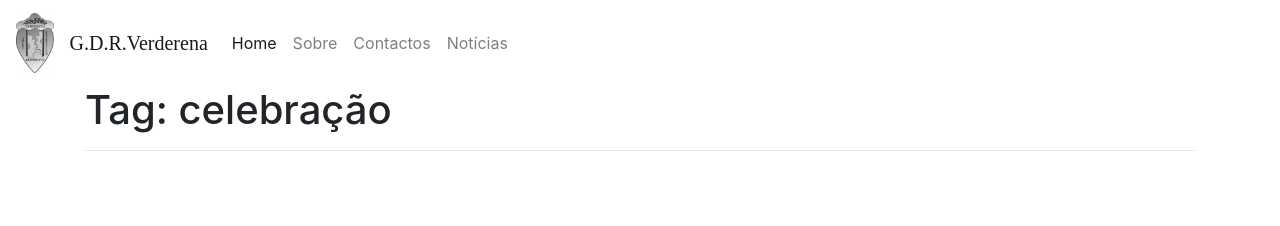
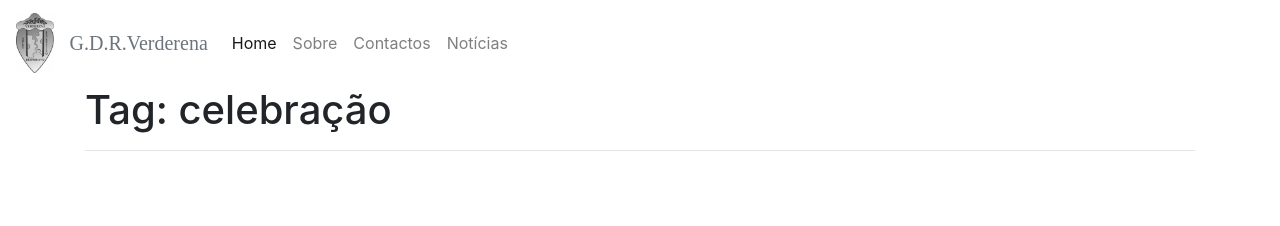
Before and after one commit to GDR-Verderena/gdr-verderena.github.io, a Jekyll site: the page built from tag/celebração.md, in a window 1280 px wide. Shown: the top 226 px of the page. Built offline with Jekyll 4.4.1, drawn with Linux system fonts in a browser that asks for light colours; some web fonts are replaced.

Commit message:
Update navbar.html

```diff
--- a/_includes/navbar.html
+++ b/_includes/navbar.html
@@ -4,7 +4,7 @@
       <img src="{{ url }}/assets/img/logo.jpg" width="37.5" height="60" class="d-inline-block align-top" alt="" draggable="false">
 
     </a>
-    <a class="navbar-brand" href="/">G.D.R.Verderena</a>
+    <a class="navbar-brand text-muted" href="/">G.D.R.Verderena</a>
     <button class="navbar-toggler  " type="button" data-toggle="collapse" data-target="#navbarTogglerDemo02"
       aria-controls="navbarTogglerDemo02" aria-expanded="false" aria-label="Toggle navigation">
       <span class="navbar-toggler-icon ">
```
